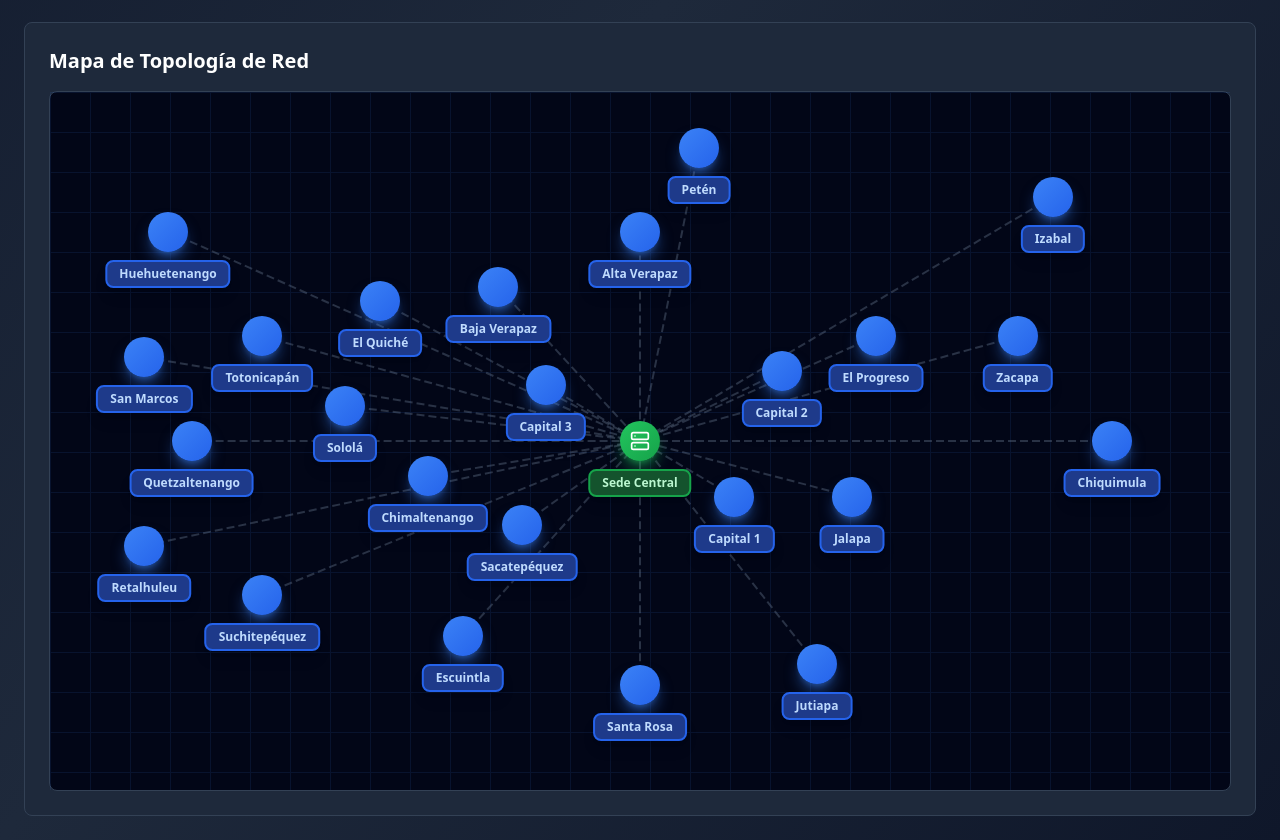
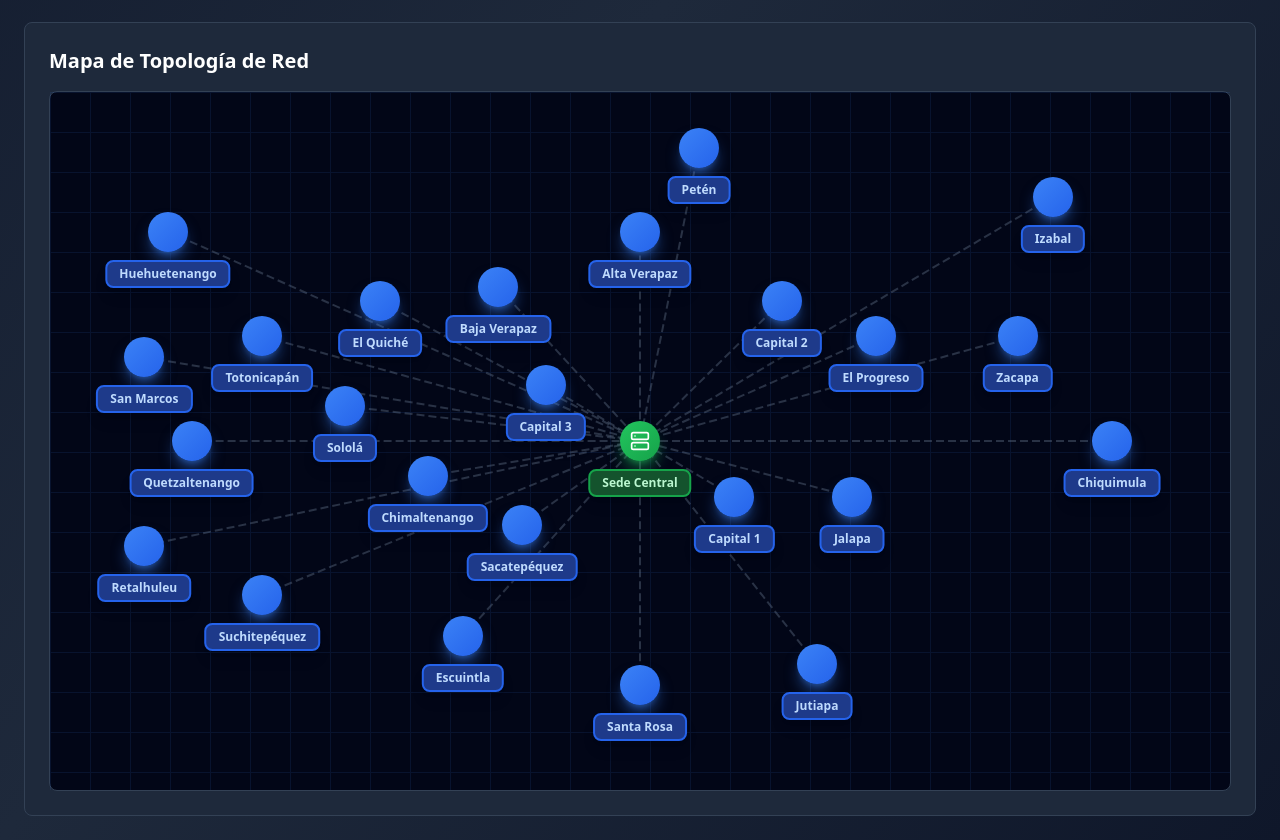
Before and after one commit to J0sF3r/topologia-red-bancaria, a React (Create React App) app: page / in a window 1280 px wide. Shown: the part 768-1608 px from the top of the page. Built offline with nearby package versions, Linux system fonts and the light colour scheme.

Commit message:
Ubicacion Capital 2

```diff
--- a/src/TopologiaRed.jsx
+++ b/src/TopologiaRed.jsx
@@ -52,7 +52,7 @@ const TopologiaRed = () => {
     { id: 3, name: 'Chimaltenango', x: 32, y: 55, network: '10.3.0.0/16', employees: 16, services: ['Cajas', 'Plataforma', 'ATM'] },
     { id: 2, name: 'Sacatepéquez', x: 40, y: 62, network: '10.2.0.0/16', employees: 14, services: ['Cajas', 'Plataforma'] },
     { id: 1, name: 'Capital 1', x: 58, y: 58, network: '10.1.0.0/16', employees: 30, services: ['Cajas', 'Plataforma', 'ATM', 'Bóveda'] },
-    { id: 101, name: 'Capital 2', x: 62, y: 40, network: '10.101.0.0/16', employees: 28, services: ['Cajas', 'Plataforma', 'ATM'] },
+    { id: 101, name: 'Capital 2', x: 62, y: 30, network: '10.101.0.0/16', employees: 28, services: ['Cajas', 'Plataforma', 'ATM'] },
     { id: 102, name: 'Capital 3', x: 42, y: 42, network: '10.102.0.0/16', employees: 26, services: ['Cajas', 'Plataforma', 'ATM'] },
     { id: 5, name: 'Escuintla', x: 35, y: 78, network: '10.5.0.0/16', employees: 18, services: ['Cajas', 'Plataforma', 'ATM'] },
     { id: 6, name: 'Santa Rosa', x: 50, y: 85, network: '10.6.0.0/16', employees: 13, services: ['Cajas', 'Plataforma'] },
```
